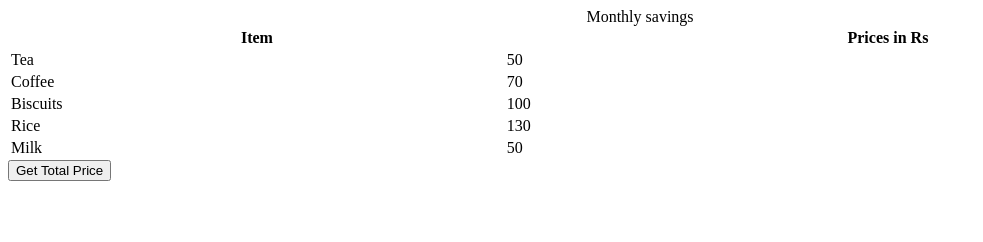
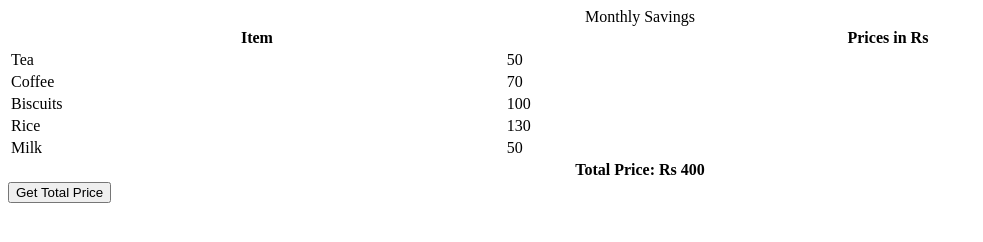
Before and after one commit to acciojob/grofers-checkout-Kiruthigadurairaj, a website: page main.html in a window 1280 px wide. Both pictures are taken after a click on the button "Get Total Price". Shown: the whole page, without its empty margins (0-983 px from the left). Drawn offline with Linux system fonts and the light colour scheme.

Commit message:
created a submission

```diff
--- a/main.html
+++ b/main.html
@@ -9,9 +9,7 @@
 <body>
     <!-- the entire body must be written by student -->
      <table style="width: 100%">
-    <caption>
-      Monthly savings
-    </caption>
+        <caption>Monthly Savings</caption>
         <tr>
             <th>Item</th>
             <th>Prices in Rs</th>
--- a/script.js
+++ b/script.js
@@ -1,10 +1,40 @@
 const getSumBtn = document.createElement("button");
-getSumBtn.append("Get Total Price");
-document.body.appendChild(getSumBtn);
+        getSumBtn.append("Get Total Price");
+        document.body.appendChild(getSumBtn);
 
-const getSum = () => {
-//Add your code here
+        const getSum = () => {
+            // Select all elements with the class 'price'
+            const prices = document.querySelectorAll(".price");
 
-};
+            // Calculate the total price
+            let totalPrice = 0;
+            prices.forEach(price => {
+                totalPrice += parseFloat(price.textContent);
+            });
 
-getSumBtn.addEventListener("click", getSum);
+            // Check if the total row already exists and remove it to avoid duplication
+            const existingTotalRow = document.querySelector(".total-row");
+            if (existingTotalRow) {
+                existingTotalRow.remove();
+            }
+
+            // Create a new row for the total price
+            const totalRow = document.createElement("tr");
+            totalRow.classList.add("total-row");
+
+            // Create a single cell for the total price
+            const totalCell = document.createElement("td");
+            totalCell.colSpan = 2; // Span across both columns
+            totalCell.textContent = `Total Price: Rs ${totalPrice}`;
+            totalCell.style.fontWeight = "bold";
+            totalCell.style.textAlign = "center";
+
+            // Append the total cell to the total row
+            totalRow.appendChild(totalCell);
+
+            // Append the total row to the table
+            document.querySelector("table").appendChild(totalRow);
+        };
+
+        // Attach the click event listener to the button
+        getSumBtn.addEventListener("click", getSum);
```
Lines whose indentation alone changed are shown as unchanged.
